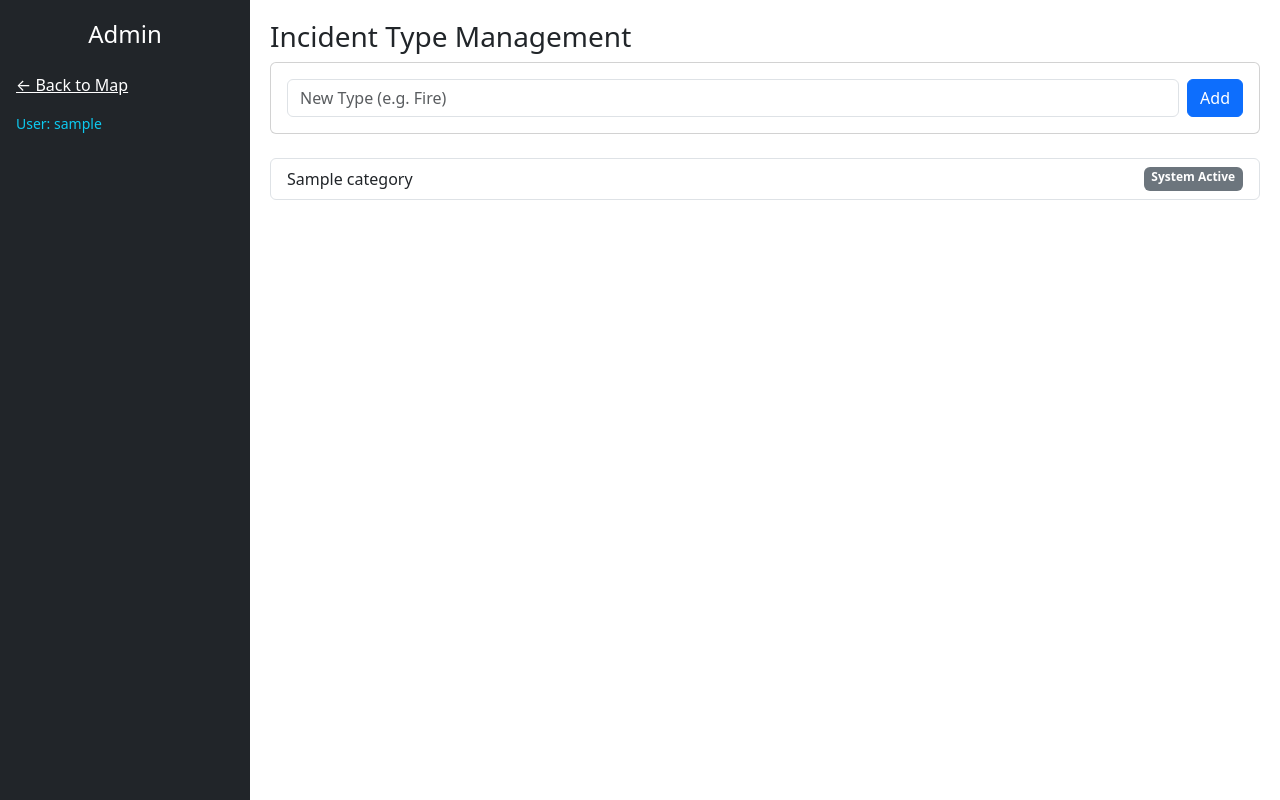
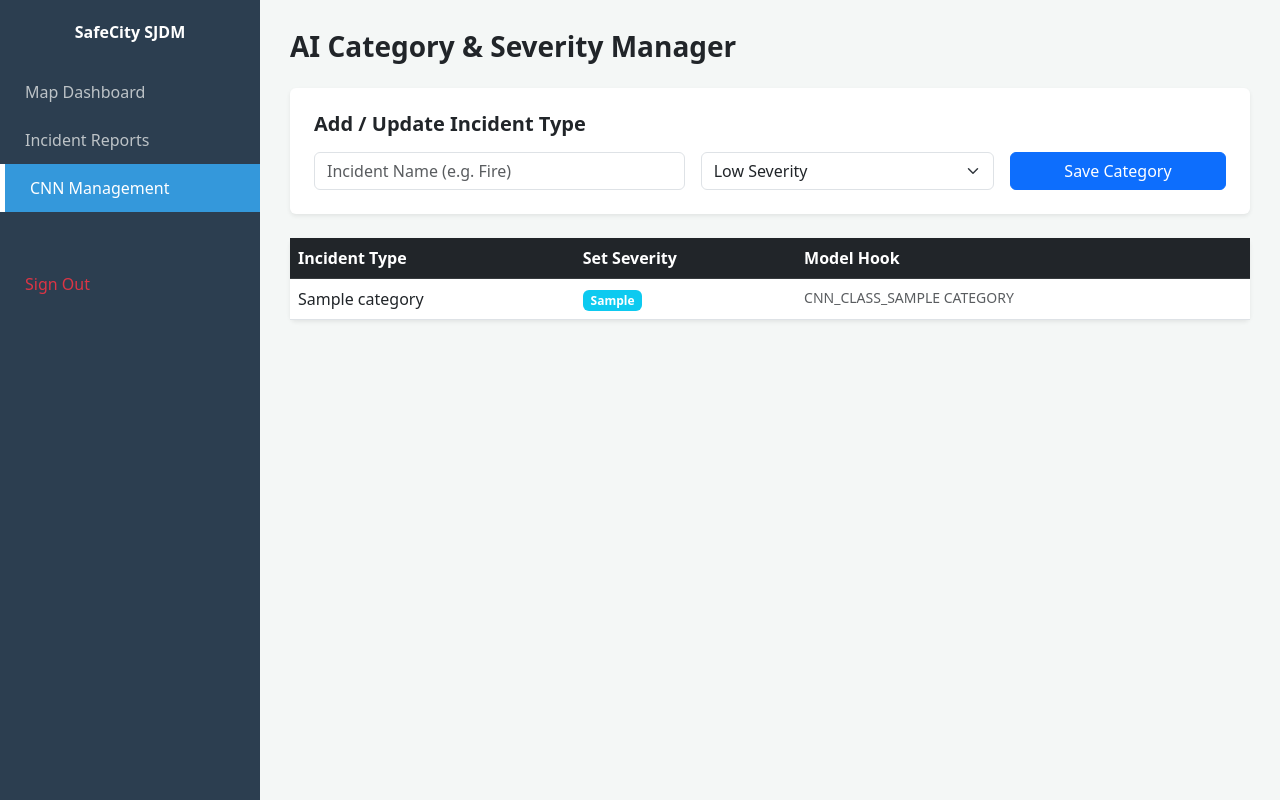
Before and after one commit to rframos/crime-reporting-system, a Flask app: template templates/cnn_admin.html in a window 1280 px wide. Run offline with Flask 3, Linux system fonts and the light colour scheme; the template is opened without the code that fills it: values that come from a table or form of the project are taken from there, others are empty; a user stored in the database is signed in; tables that the repository leaves empty hold one stand-in row (values such as "Sample post").

Commit message:
Update cnn_admin.html

```diff
--- a/templates/cnn_admin.html
+++ b/templates/cnn_admin.html
@@ -1,32 +1,61 @@
 <!DOCTYPE html>
 <html lang="en">
 <head>
-    <meta charset="UTF-8">
-    <title>CNN Admin</title>
+    <meta charset="UTF-8"><title>CNN Admin</title>
     <link href="https://cdn.jsdelivr.net/npm/bootstrap@5.3.0/dist/css/bootstrap.min.css" rel="stylesheet">
-    <style>.sidebar { height: 100vh; background: #212529; color: white; padding-top: 20px; position: fixed; width: 250px; } .main-content { margin-left: 250px; padding: 20px; }</style>
+    <style>
+        body { background: #f4f7f6; }
+        .sidebar { height: 100vh; background: #2c3e50; color: white; padding: 20px 0; position: fixed; width: 260px; }
+        .sidebar a { color: #bdc3c7; text-decoration: none; padding: 12px 25px; display: block; }
+        .sidebar a.active { background: #3498db; color: white; border-left: 5px solid #fff; }
+        .main-content { margin-left: 260px; padding: 30px; }
+    </style>
 </head>
 <body>
     <div class="sidebar">
-        <h4 class="text-center">Admin</h4>
-        <a href="/" class="text-white p-3 d-block">← Back to Map</a>
-        <div class="px-3 small text-info">User: {{ current_user.username }}</div>
+        <div class="sidebar-brand text-center fw-bold mb-4">SafeCity SJDM</div>
+        <a href="/">Map Dashboard</a>
+        <a href="/reports">Incident Reports</a>
+        <a href="/cnn-admin" class="active">CNN Management</a>
+        <a href="/logout" class="text-danger mt-5">Sign Out</a>
     </div>
     <div class="main-content">
-        <h3>Incident Type Management</h3>
-        <div class="card p-3 mb-4">
-            <form action="/api/categories" method="POST" class="d-flex gap-2">
-                <input type="text" name="name" class="form-control" placeholder="New Type (e.g. Fire)" required>
-                <button type="submit" class="btn btn-primary">Add</button>
+        <h3 class="fw-bold mb-4">AI Category & Severity Manager</h3>
+        <div class="card p-4 shadow-sm border-0 mb-4">
+            <h5 class="fw-bold mb-3">Add / Update Incident Type</h5>
+            <form action="/api/categories" method="POST" class="row g-3">
+                <div class="col-md-5">
+                    <input type="text" name="name" class="form-control" placeholder="Incident Name (e.g. Fire)" required>
+                </div>
+                <div class="col-md-4">
+                    <select name="severity" class="form-select">
+                        <option value="Low">Low Severity</option>
+                        <option value="Medium">Medium Severity</option>
+                        <option value="High">High Severity</option>
+                        <option value="Critical">Critical Severity</option>
+                    </select>
+                </div>
+                <div class="col-md-3">
+                    <button type="submit" class="btn btn-primary w-100">Save Category</button>
+                </div>
             </form>
         </div>
-        <ul class="list-group">
-            {% for cat in categories %}
-            <li class="list-group-item d-flex justify-content-between">{{ cat.name }}
-                <span class="badge bg-secondary">System Active</span>
-            </li>
-            {% endfor %}
-        </ul>
+        <div class="card shadow-sm border-0">
+            <table class="table table-hover mb-0">
+                <thead class="table-dark">
+                    <tr><th>Incident Type</th><th>Set Severity</th><th>Model Hook</th></tr>
+                </thead>
+                <tbody>
+                    {% for cat in categories %}
+                    <tr>
+                        <td>{{ cat.name }}</td>
+                        <td><span class="badge {% if cat.severity == 'High' or cat.severity == 'Critical' %}bg-danger{% else %}bg-info{% endif %}">{{ cat.severity }}</span></td>
+                        <td class="text-muted small">CNN_CLASS_{{ cat.name.upper() }}</td>
+                    </tr>
+                    {% endfor %}
+                </tbody>
+            </table>
+        </div>
     </div>
 </body>
 </html>
```
